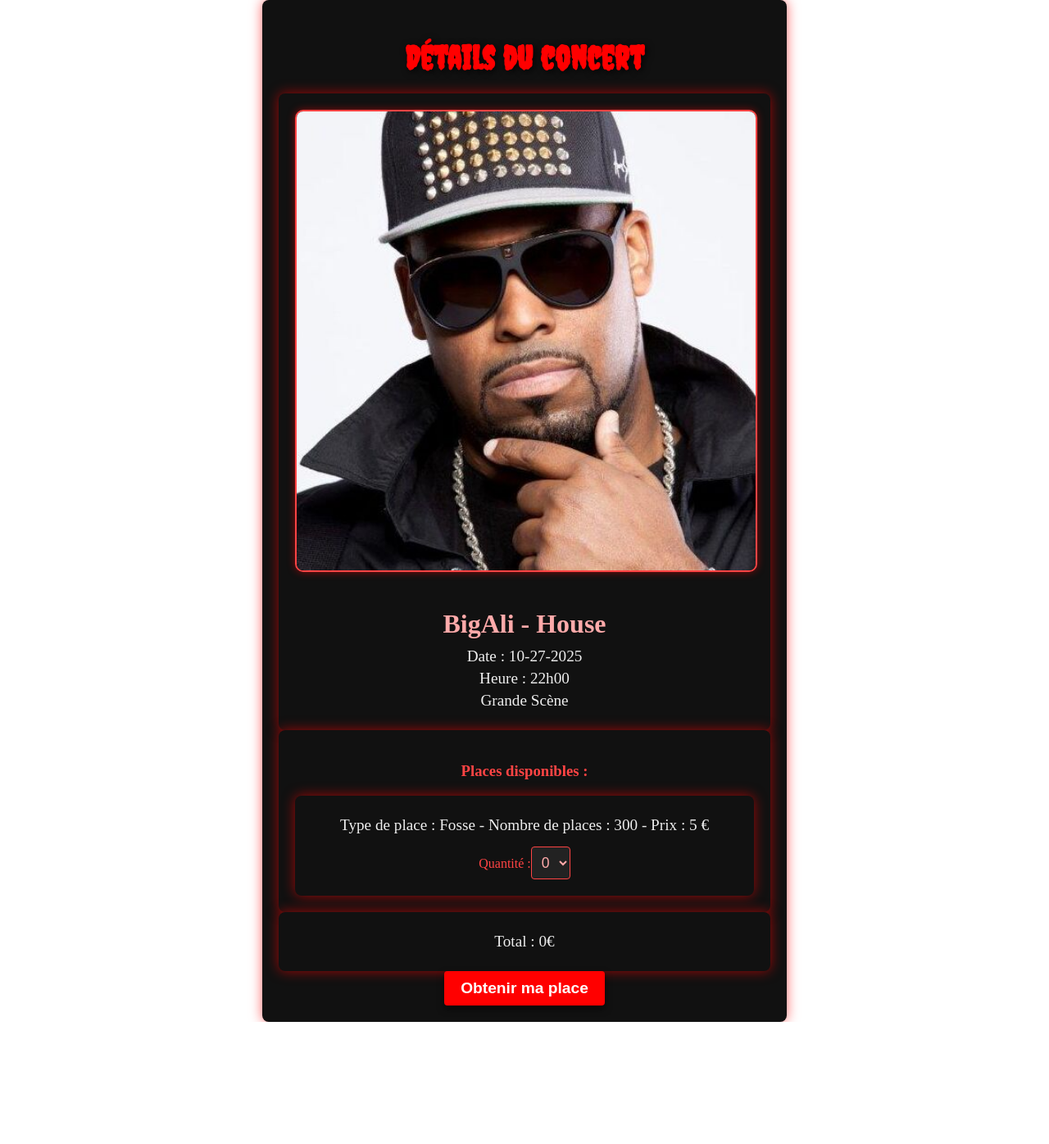
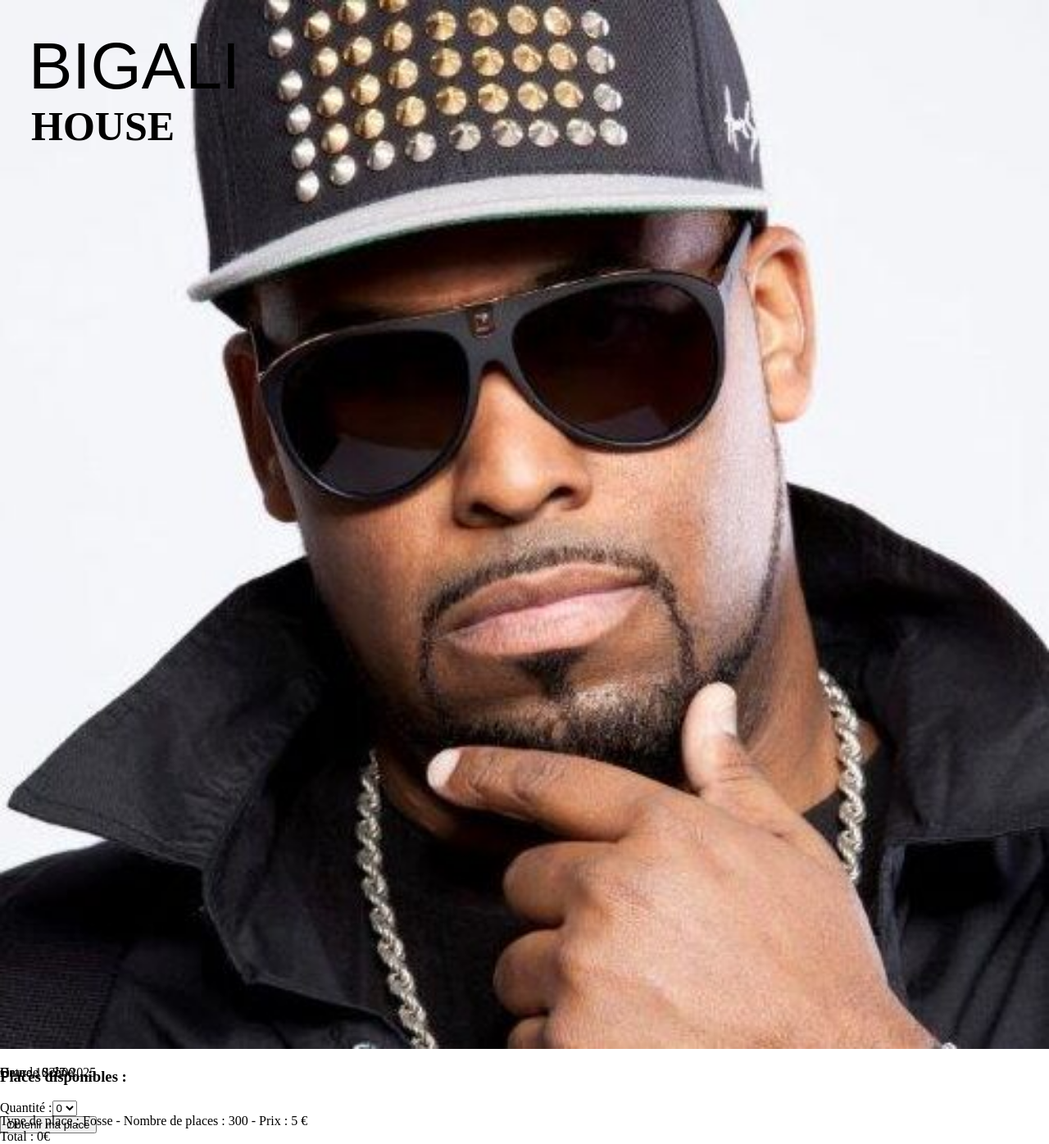
Before and after one commit to Zuuret/SAE-S3-S4_Creepy_Night, a Vue app: page /concert/1 in a window 1280 px wide. Shown: the whole page at 82% size. Before the commit the page ends 1247 px from the top, so only its background shows below. Built offline with nearby package versions, Linux system fonts and the light colour scheme.

Commit message:
concert css

```diff
--- a/src/views/ReservationConcertConfirmation.vue
+++ b/src/views/ReservationConcertConfirmation.vue
@@ -1,9 +1,9 @@
 <template>
   <div>
-    <h1>Détails du concert</h1>
     <div v-if="concert">
-      <img :src="concert.image" alt="Affiche du concert" />
-      <h2>{{ concert.artiste }} - {{ concert.categorie }}</h2>
+      <p class="nom_artiste">{{ concert.artiste }}</p>
+      <p class="categorie_artiste">{{ concert.categorie }}</p>
+      <img :src="concert.image" alt="Affiche du concert" class="affiche_concert"/>
       <p>Date : {{ concert.date }}</p>
       <p>Heure : {{ concert.heure }}</p>
       <p>{{ concert.scene }}</p>
@@ -69,78 +69,25 @@ export default {
 </script>
 
 <style scoped>
-/* Style principal du conteneur */
-div {
-  color: #ff4444;
-  background-color: #111;
-  padding: 20px;
-  border-radius: 8px;
-  max-width: 600px;
-  margin: 0 auto;
-  text-align: center;
-  box-shadow: 0 0 15px rgba(255, 0, 0, 0.6);
+p {
+  position: absolute;
 }
-/* Titre principal */
-h1 {
-  color: #ff0000;
-  font-size: 2.5rem;
-  font-family: 'Creepster', cursive;
-  text-shadow: 2px 2px 8px rgba(0, 0, 0, 0.8);
-  margin-bottom: 20px;
+.nom_artiste {
+  margin: 35px 0 0 35px;
+  font-size: 80px;
+  text-transform: uppercase;
+  font-family: Blippo, fantasy;
 }
-/* Titre du concert */
-h2 {
-  color: #ffaaaa;
-  font-size: 2rem;
-  margin-bottom: 10px;
+.categorie_artiste {
+  margin: 125px 0 0 38px;
+  font-size: 50px;
+  text-transform: uppercase;
+  font-family: Blippo;
+  font-weight: bold;
 }
-/* Image du concert */
-img {
+.affiche_concert {
   width: 100%;
-  border: 2px solid #ff4444;
-  border-radius: 10px;
-  margin-bottom: 15px;
-  box-shadow: 0 0 10px rgba(255, 0, 0, 0.5);
-}
-/* Détails du concert */
-p {
-  font-size: 1.2rem;
-  color: #eeeeee;
-  margin: 5px 0;
-}
-/* Select pour la quantité */
-select {
-  background-color: #222;
-  color: #ffaaaa;
-  padding: 8px;
-  font-size: 1.1rem;
-  border: 1px solid #ff4444;
-  border-radius: 4px;
-  margin-top: 10px;
-}
-select:focus {
-  outline: none;
-  box-shadow: 0 0 5px #ff4444;
-}
-/* Effet de bouton */
-button {
-  background-color: #ff0000;
-  color: #fff;
-  border: none;
-  padding: 10px 20px;
-  font-size: 1.2rem;
-  font-weight: bold;
-  border-radius: 4px;
-  cursor: pointer;
-  transition: background-color 0.3s ease, transform 0.3s ease;
-  box-shadow: 0 4px 8px rgba(0, 0, 0, 0.6);
-}
-button:hover {
-  background-color: #cc0000;
-  transform: scale(1.05);
-}
-button:active {
-  background-color: #990000;
-  transform: scale(0.95);
+  height: 100%;
+  object-fit: cover;
 }
 </style>
```
Also changed, not shown: src/assets/affiche_Gims.jpg.
